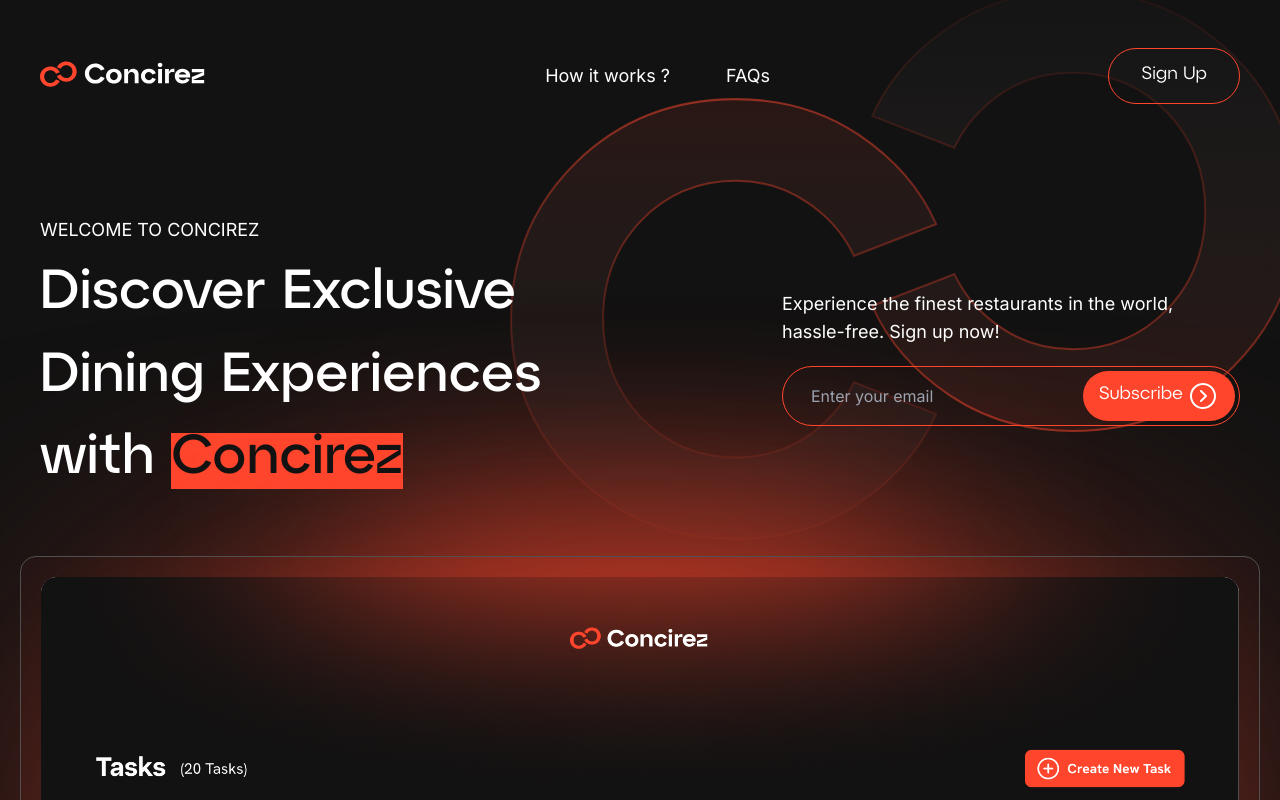
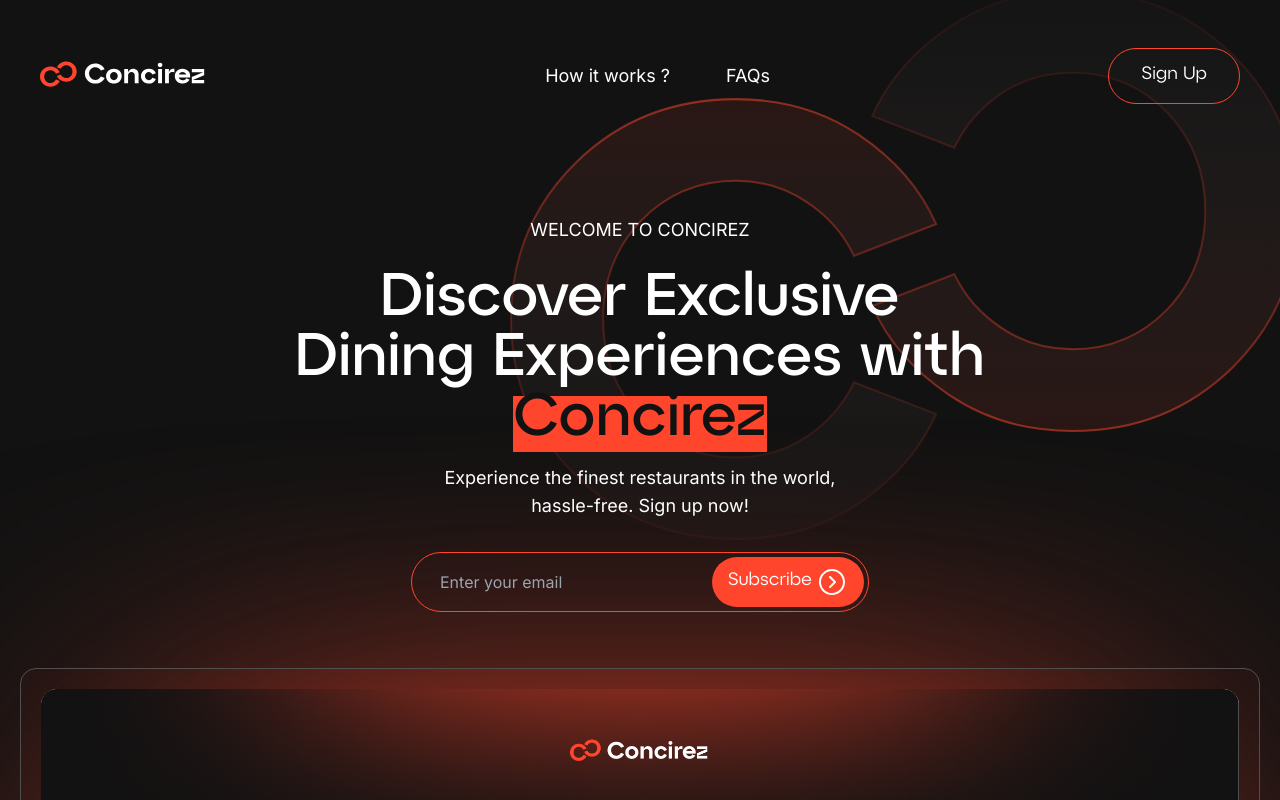
Before and after one commit to baxriddin0317/concirez, a Next.js app: page / in a window 1280 px wide. Shown: the top 800 px of the page. Built offline with nearby package versions, Linux system fonts and the light colour scheme.

Commit message:
fix hero heading

```diff
--- a/components/Block.tsx
+++ b/components/Block.tsx
@@ -6,7 +6,7 @@
     <section className='relative mt-14'>
       <div className='max-w-7xl relative mx-auto px-4 lg:px-5'>
         <div className='absolute top-1/2 -translate-y-1/2 left-1/2 -translate-x-1/2 -z-10 max-w-96 w-full h-48 md:max-w-[942px] md:h-[425px] bg-brand-orange blur-[136px]'></div>
-        <div className="absolute -z-10 top-0 left-1/2 -translate-x-1/2 w-full max-w-[556px] h-[109px] rounded-[756.046px] blur-[109px] bg-brand-orange"></div>
+        {/* <div className="absolute -z-10 top-0 left-1/2 -translate-x-1/2 w-full max-w-[556px] h-[109px] rounded-[756.046px] blur-[109px] bg-brand-orange"></div> */}
         <div className='w-full max-h-[642px] h-full overflow-y-scroll bg-primary backdrop-blur-xl border border-brand-black-100 rounded-2xl px-5 pt-5 pb-8'>
           <Image className='w-full rounded-2xl overflow-hidden' src={'/img/dashboard.jpg'} alt='ddashboard' width={1156} height={822} />
         </div>
--- a/components/Hero.tsx
+++ b/components/Hero.tsx
@@ -12,15 +12,15 @@
         height={536}
         alt=""
       />
-      <div className="max-w-7xl flex flex-col lg:flex-row items-center justify-between text-center lg:text-left gap-4 mx-auto px-4 lg:px-10 pt-20 lg:pt-28">
-        <div className="max-w-3xl lg:max-w-lg w-full">
-          <p className="md:text-lg mb-2">WELCOME TO CONCIREZ</p>
-          <h1 className="text-4xl md:text-big font-medium leading-normal font-atyp">
-            Discover Exclusive Dining Experiences with <span className="inline-block text-brand-black relative before:absolute before:w-full before:h-14 before:left-0 before:md:top-4 before:-z-10 before:bg-brand-orange">Concirez</span>
+      <div className="max-w-7xl flex flex-col items-center justify-between text-center lg:text-left gap-4 mx-auto px-4 pt-20 lg:pt-28">
+        <div className="max-w-3xl w-full text-center">
+          <p className="md:text-lg mb-6">WELCOME TO CONCIREZ</p>
+          <h1 className="text-4xl md:text-6xl font-medium leading-normal font-atyp sm:px-4 lg:px-8">
+            Discover Exclusive Dining Experiences with <span className="inline-block text-brand-black relative before:absolute before:w-full before:h-14 before:left-0 before:md:top-2 before:-z-10 before:bg-brand-orange">Concirez</span>
           </h1>
         </div>
-        <div className="max-w-lg lg:max-w-[458px] w-full">
-          <p className="md:text-lg mb-5">
+        <div className="max-w-[458px] w-full">
+          <p className="md:text-lg mb-8 text-center">
           Experience the finest restaurants in the world, hassle-free. Sign up now!
           </p>
           <Form />
```
